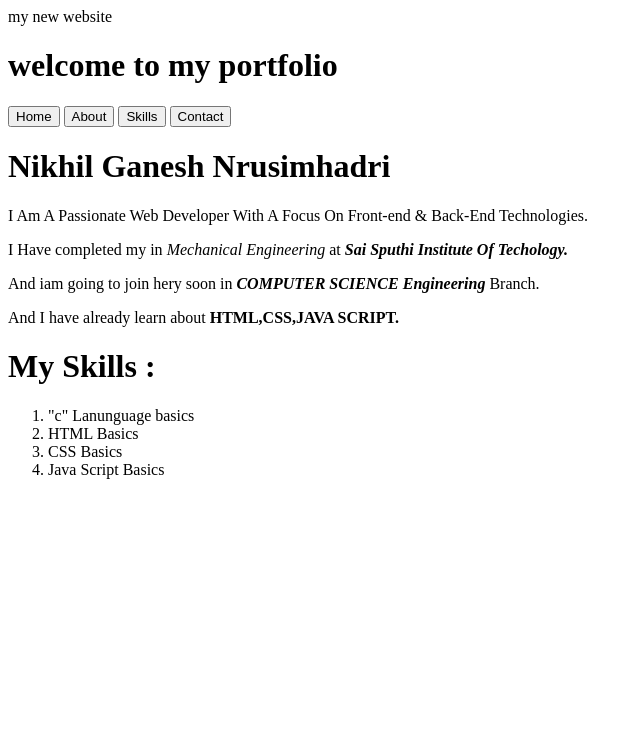
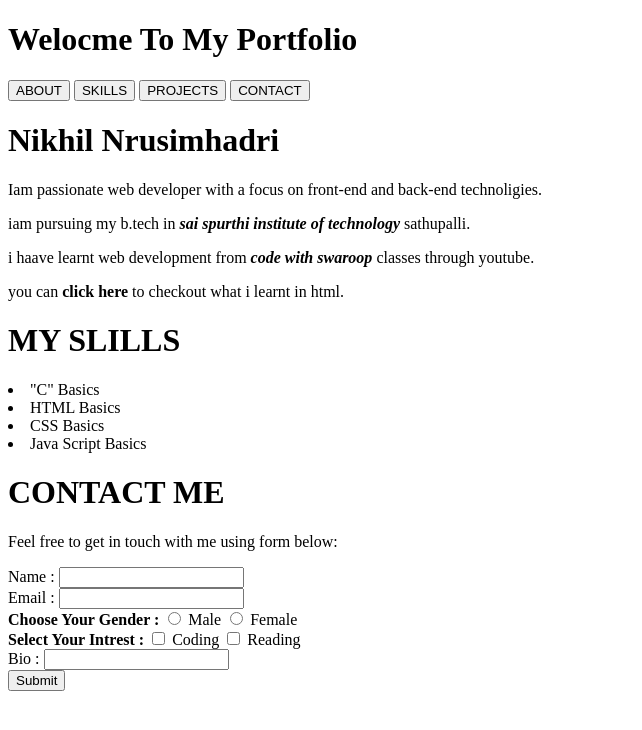
Before and after one commit to nikhilnrusimhadri/nikhil-website, a plain HTML site: page index.html in a window 1280 px wide. Shown: the whole page, without its empty margins (0-642 px from the left). Drawn offline with Linux system fonts and the light colour scheme.

Commit message:
update01

```diff
--- a/index.html
+++ b/index.html
@@ -1,4 +1,3 @@
-my new website
 <!DOCTYPE html>
 <html lang="en">
 <head>
@@ -7,32 +6,63 @@ my new website
     <title>Document</title>
 </head>
 <body>
+    <h1> Welocme To My Portfolio </h1>
+    <a href=""> <BUTTON>ABOUT</BUTTON></a>
+    <a href=""> <BUTTON>SKILLS</BUTTON></a>
+    <a href=""> <BUTTON>PROJECTS</BUTTON></a>
+    <a href=""><BUTTON> CONTACT</BUTTON></a>
 
-    <h1> welcome to my portfolio </h1>
+    <h1> Nikhil Nrusimhadri </h1>
 
-    <a><button>Home</button></a>
-    <a><button>About</button></a>
-    <a><button>Skills</button></a>
-    <a><button>Contact</button></a>
+    <p> Iam passionate web developer with a focus on front-end and back-end technoligies. </p>
+    <p> iam pursuing my b.tech in <em> <strong> sai spurthi institute of technology </strong></em> sathupalli. </p>
+    <p> i haave learnt web development from <em> <strong>code with swaroop</strong> </em> classes through youtube.</p>
+    <p> you can <strong> click here </strong> to checkout what i learnt in html.</p>
 
-    <h1>Nikhil Ganesh Nrusimhadri</h1>
+    <h1> MY SLILLS </h1>
+    <oi>
+        <li> "C" Basics </li>
+        <li> HTML Basics </li>
+        <li> CSS Basics </li>
+        <li> Java Script Basics </li>
+    </oi>
 
-    <p>I Am A Passionate Web Developer With A Focus On Front-end & Back-End Technologies. </p>
-    <p>I Have completed my in <i>Mechanical Engineering</i> at <b><i>Sai Sputhi Institute Of Techology.</i></b></p>
-    <p>And iam going to join hery soon in <B><I>COMPUTER SCIENCE Engineering </I> </B> Branch.</p>
-    <p>And I have already learn about <B>HTML,CSS,JAVA SCRIPT.</B></p>
+    <H1> CONTACT ME </H1>
 
+    <P> Feel free to get in touch with me using form below:</P>
+    <form>
+        <label for="Name"> Name :</label>
+        <input type="name">
+        <br>
 
-    <h1> My Skills :</h1>
+        <label for="email"> Email :</label>
+        <input type="email">
+        <br>
 
-    <ol>
+        <b>Choose Your Gender :</b>
+        <input type="radio"id="male" value="male">
+        <label for="male">Male</label>
 
-        <li>"c" Lanunguage basics </li>
-        <li>HTML Basics </li>
-        <li>CSS Basics</li>
-        <li>Java Script Basics</li>
+        <input type="radio"id="female" value="female">
+        <label for="female">Female</label>
+        <br>
 
-    </ol>
+        <b>Select Your Intrest :</b>
+        <input type="checkbox"id="coding" value="coding">
+        <label for="coding">Coding</label>
+
+        <input type="checkbox"id="reading" value="reading">
+        <label for="reading">Reading</label>
+        <br>
+
+        <label for="bio"> Bio :</label>
+        <input type="text">
+        <br>
+
+        <button type="submit"> Submit</button>
+
+    </form>
+
 
 
 </body>
```
